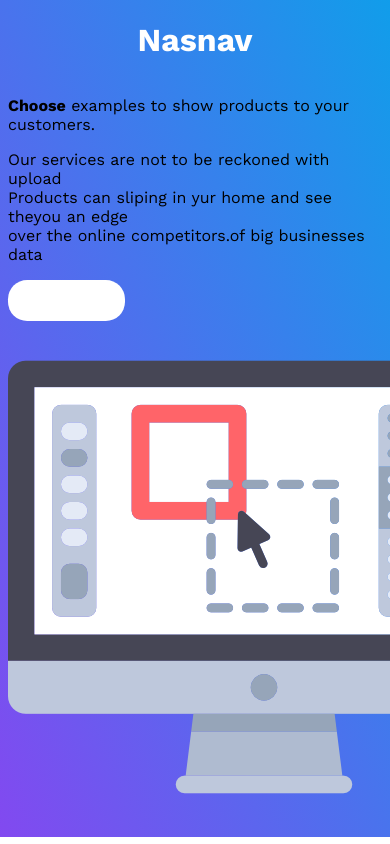
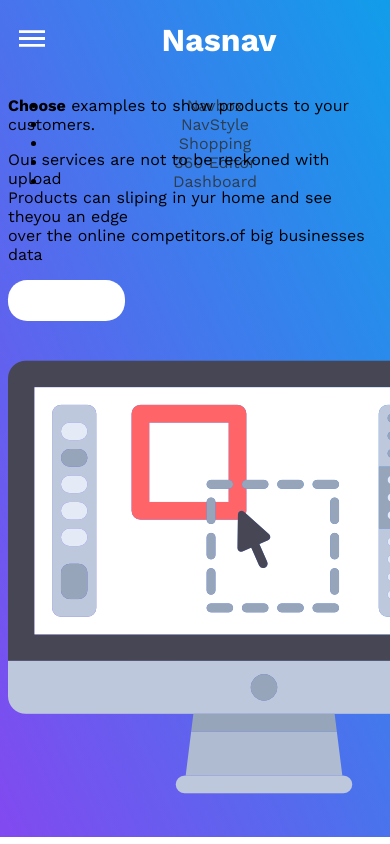
Before and after one commit to moaaz-bhnas/nasnav-mvc, a website: page index.html in a window 390 px wide. Shown: the top 844 px of the page. Drawn offline with nearby package versions, Linux system fonts and the light colour scheme.

Commit message:
added nav menu

```diff
--- /dev/null
+++ b/blocks/image/image.scss
@@ -0,0 +1,3 @@
+.image {
+  max-width: 100%;
+}
--- /dev/null
+++ b/blocks/logoAndNavbarContainer/__menuButton/logoAndNavbarContainer__menuButton.scss
@@ -0,0 +1,3 @@
+.logoAndNavbarContainer__menuButton {
+  float: left;
+}
--- /dev/null
+++ b/blocks/menuButton/menuButton.scss
@@ -0,0 +1,17 @@
+@import '../../sass-modules/breakpoints';
+
+.menuButton {
+  display: inline-block;
+
+  width: 3rem;
+  padding: .7rem;
+  background-color: transparent;
+  border: none;
+  margin-top: .9rem;
+
+  cursor: pointer;
+
+  @media screen and (min-width: $break-sidenav) {
+    display: none;
+  }
+}
--- /dev/null
+++ b/blocks/mobileNavMenu/__link/mobileNavMenu__link.scss
@@ -0,0 +1,6 @@
+@import '../../../sass-modules/colors';
+
+.mobileNavMenu__link {
+  text-decoration: none;
+  color: $body-text;
+}
--- /dev/null
+++ b/blocks/mobileNavbar/__title/mobileNavbar__title.scss
@@ -0,0 +1,4 @@
+.mobileNavbar__title {
+  position: absolute;
+  left: -100rem;
+}
--- a/css/style.css
+++ b/css/style.css
@@ -1,8 +1,3 @@
-.container {
-  padding: 0 .5rem;
-  max-width: 62rem;
-  margin: 0 auto; }
-
 .body {
   font-family: 'Work Sans', sans-serif;
   margin: 0; }
@@ -25,6 +20,11 @@
 .callToActionButton_color_blue {
   color: #119DEA; }
 
+.container {
+  padding: 0 .5rem;
+  max-width: 62rem;
+  margin: 0 auto; }
+
 .desktopNavbar {
   display: none; }
   @media screen and (min-width: 55.5rem) {
@@ -33,6 +33,9 @@
 
 .header {
   background-image: linear-gradient(to top right, #8249F0, #119DEA); }
+
+.image {
+  max-width: 100%; }
 
 .list {
   list-style: none;
@@ -47,6 +50,18 @@
 .logoAndNavbarContainer {
   text-align: center;
   height: 5rem; }
+
+.menuButton {
+  display: inline-block;
+  width: 3rem;
+  padding: .7rem;
+  background-color: transparent;
+  border: none;
+  margin-top: .9rem;
+  cursor: pointer; }
+  @media screen and (min-width: 55.5rem) {
+    .menuButton {
+      display: none; } }
 
 .desktopNavbar__title {
   position: absolute;
@@ -87,3 +102,14 @@
   @media screen and (min-width: 55.5rem) {
     .logoAndNavbarContainer__logo {
       float: left; } }
+
+.logoAndNavbarContainer__menuButton {
+  float: left; }
+
+.mobileNavbar__title {
+  position: absolute;
+  left: -100rem; }
+
+.mobileNavMenu__link {
+  text-decoration: none;
+  color: #2E3E4F; }
--- a/index.html
+++ b/index.html
@@ -14,6 +14,33 @@
     <div class="container">
       <div class="logoAndNavbarContainer">
         <h1 class="logo logoAndNavbarContainer__logo">Nasnav</h1>
+
+        <button class="menuButton logoAndNavbarContainer__menuButton">
+          <img class="image" src="image/menu-button.svg" alt="Menu Icon">
+        </button>
+
+        <div class="sidebar">
+          <nav class="mobileNavbar" role="navigation">
+            <h2 class="mobileNavbar__title">Mobile Navigation Bar</h2>
+            <ul class="mobileNavMenu">
+              <li class="mobileNavMenu__item">
+                <a href="#" class="mobileNavMenu__link">Navbox</a>
+              </li>
+              <li class="mobileNavMenu__item">
+                <a href="#" class="mobileNavMenu__link">NavStyle</a>
+              </li>
+              <li class="mobileNavMenu__item">
+                <a href="#" class="mobileNavMenu__link">Shopping</a>
+              </li>
+              <li class="mobileNavMenu__item">
+                <a href="#" class="mobileNavMenu__link">360 Editor</a>
+              </li>
+              <li class="mobileNavMenu__item">
+                <a href="#" class="mobileNavMenu__link">Dashboard</a>
+              </li>
+            </ul>
+          </nav>
+        </div>
 
         <nav class="desktopNavbar" role="navigation">
           <h2 class="desktopNavbar__title">Desktop Navigation Bar</h2>
--- a/sass-modules/_colors.scss
+++ b/sass-modules/_colors.scss
@@ -1,2 +1,4 @@
 $violet: #8249F0;
 $blue: #119DEA;
+
+$body-text: #2E3E4F;
```
Also changed, not shown: blocks/container/container.scss (renamed from blocks/container.scss), image/menu-button.svg (added).
